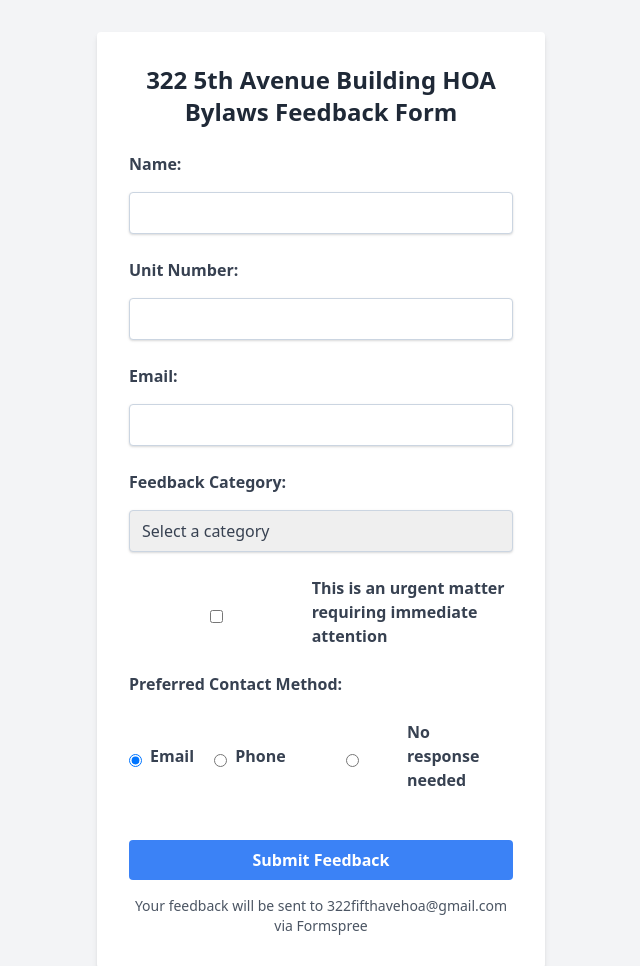
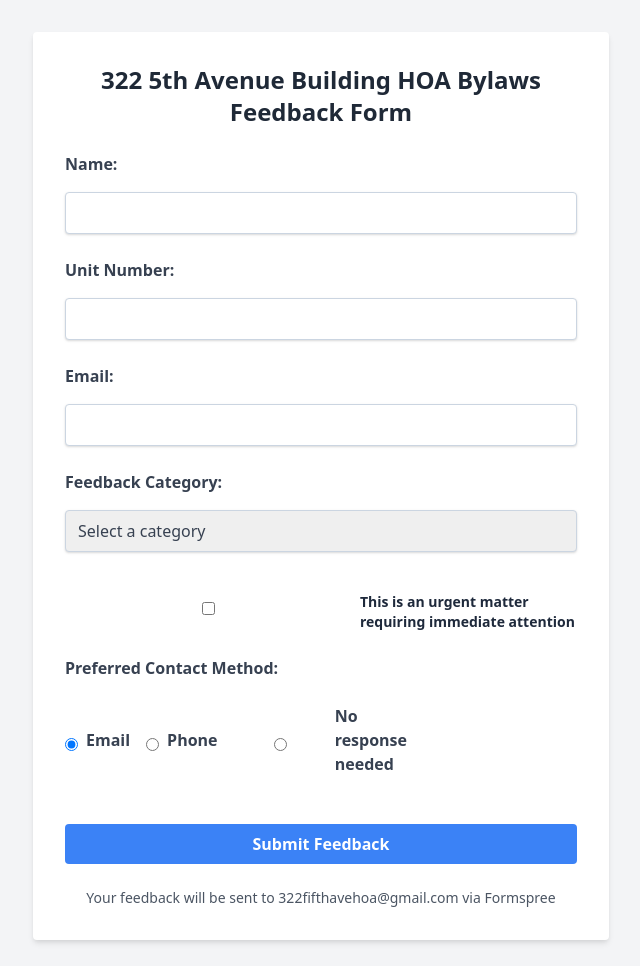
Before and after one commit to shiavm0120/Form, a plain HTML site: page docs/index.html in a window 1280 px wide. Shown: the top 966 px of the page, without its empty margins (319-959 px from the left). Drawn offline with nearby package versions, Linux system fonts and the light colour scheme.

Commit message:
Update index.html

```diff
--- a/docs/index.html
+++ b/docs/index.html
@@ -9,14 +9,14 @@
 </head>
 <body class="bg-gray-100 text-gray-800 font-sans">
 
-<div class="max-w-md mx-auto bg-white p-8 rounded shadow-md">
+<div class="max-w-xl mx-auto bg-white p-8 rounded shadow-md">
   <h2 class="text-2xl font-bold text-gray-800 mb-6 text-center">
     322 5th Avenue Building HOA Bylaws Feedback Form
   </h2>
 
   <div id="errorMessage" class="mb-4 p-3 bg-red-100 text-red-700 border border-red-300 rounded hidden"></div>
 
-  <form id="feedbackForm" action="https://formspree.io/f/xovepbab" method="POST">
+  <form id="feedbackForm" action="https://formspree.io/f/xovepbab" method="POST" class="space-y-6">
     <div class="mb-6">
       <label class="block text-gray-700 font-bold mb-2" for="name">Name:</label>
       <input type="text" id="name" name="name" class="shadow appearance-none border rounded w-full py-2 px-3 text-gray-700" required />
@@ -48,22 +48,24 @@
 
     <div id="dynamicFields"></div>
 
-    <div class="mb-6 mt-6">
-      <label class="flex items-center">
-        <input type="checkbox" id="urgent" name="urgent" class="mr-2" />
-        <span class="text-gray-700">This is an urgent matter requiring immediate attention</span>
+    <!-- Urgent Matter (left-aligned) -->
+    <div class="flex items-center mb-6">
+      <input type="checkbox" id="urgent" name="urgent" class="mr-2 leading-tight" />
+      <label for="urgent" class="text-sm">
+        This is an urgent matter requiring immediate attention
       </label>
       <input type="hidden" name="urgent_hidden" id="urgent_hidden" value="No" />
     </div>
 
+    <!-- Preferred Contact Method (spaced and aligned) -->
     <div class="mb-6">
       <label class="block text-gray-700 font-bold mb-2">Preferred Contact Method:</label>
-      <div class="mt-2">
-        <label class="inline-flex items-center mr-4">
+      <div class="flex space-x-4">
+        <label class="inline-flex items-center">
           <input type="radio" name="contactPreference" value="email" class="mr-2" checked />
           <span class="text-gray-700">Email</span>
         </label>
-        <label class="inline-flex items-center mr-4">
+        <label class="inline-flex items-center">
           <input type="radio" name="contactPreference" value="phone" class="mr-2" />
           <span class="text-gray-700">Phone</span>
         </label>
```
